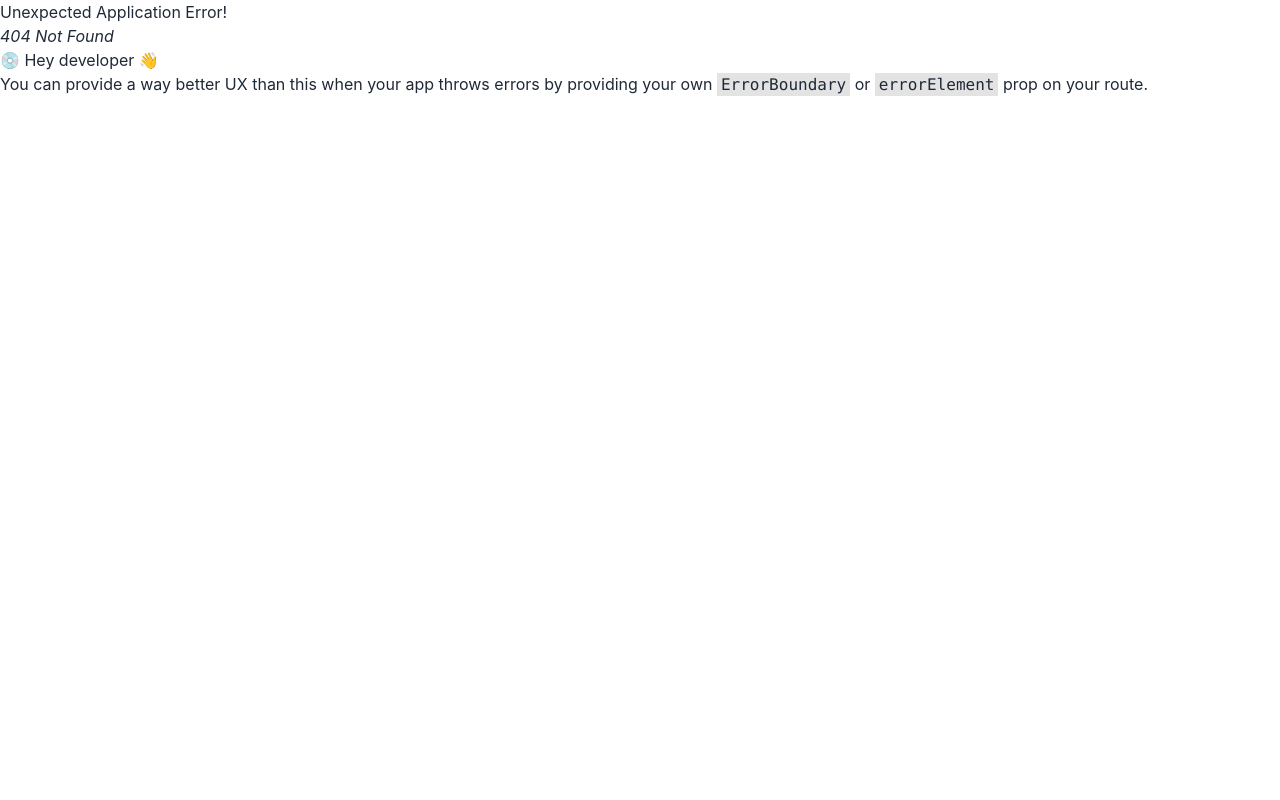
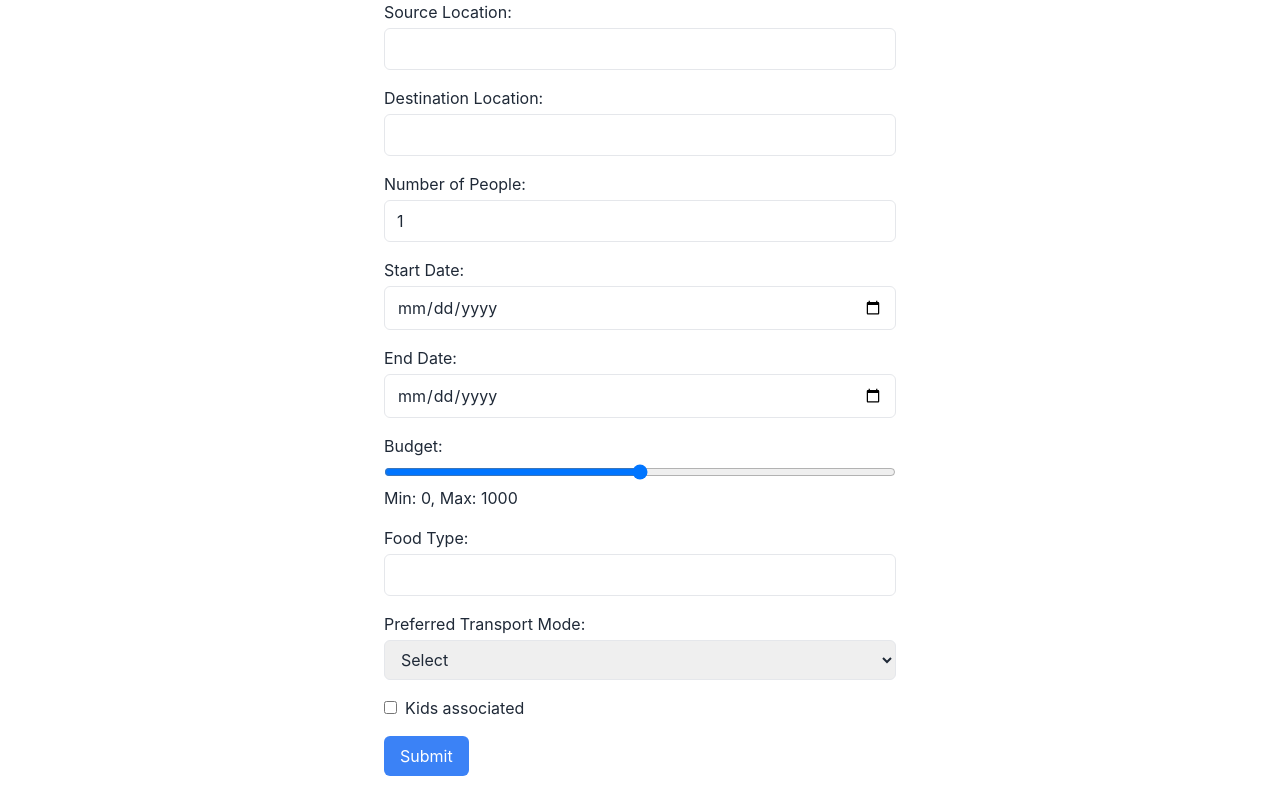
Before and after one commit to dipanshughime/Recursion5_SaiDuck, a React (Create React App) app in the folder client/: page /plannerform in a window 1280 px wide. Before the commit this address had no page. Built offline with nearby package versions, Linux system fonts and the light colour scheme.

Commit message:
created trip planner

```diff
--- a/client/package.json
+++ b/client/package.json
@@ -8,10 +8,13 @@
     "antd": "^5.14.1",
     "axios": "^1.6.7",
     "dayjs": "^1.11.10",
+    "dotenv": "^16.4.5",
     "events": "^3.3.0",
     "firebase": "^10.8.1",
     "react": "^18.2.0",
     "react-circular-progressbar": "^2.1.0",
+    "react-date-picker": "^10.6.0",
+    "react-datepicker": "^6.3.0",
     "react-dom": "^18.2.0",
     "react-hot-toast": "^2.4.1",
     "react-lottie": "^1.2.4",
--- a/client/src/App.js
+++ b/client/src/App.js
@@ -5,6 +5,7 @@ import { dark } from "@clerk/themes";
 import Login from "./pages/Login";
 import Onboarding from "./pages/OnBoarding";
 import Home from "./pages/Home";
+import TravelForm from "./pages/TravelForm";
 
 const router = createBrowserRouter([
   {
@@ -19,7 +20,10 @@ const router = createBrowserRouter([
     path: "/",
     element: <Home />,
   },
-
+  {
+    path: "/plannerform",
+    element: <TravelForm/>,
+  },
 
 
 ]);
--- a/client/src/pages/Home.jsx
+++ b/client/src/pages/Home.jsx
@@ -62,6 +62,13 @@ import {
                 <SignOutButton />
               </SignedIn>
             </button>
+
+            <button
+                  onClick={() => navigate("/plannerform")}
+                  className="btn btn-neutral"
+                >
+                  Plan  a trip
+                </button>
           </div>
         </div>
         <div className="mt-36 flex flex-col items-center">
--- /dev/null
+++ b/client/src/pages/ResponsePg.jsx
@@ -0,0 +1,14 @@
+import React from 'react'
+
+function ResponsePg({ generatedContent }) {
+  return (
+    <div className="max-w-lg mx-auto">
+    <h2>Generated Content:</h2>
+    <pre>
+        {generatedContent}
+    </pre>
+  </div>
+  )
+}
+
+export default ResponsePg
--- /dev/null
+++ b/client/src/pages/TravelForm.jsx
@@ -0,0 +1,237 @@
+import React, { useState } from 'react';
+import ResponsePg from './ResponsePg';
+
+function TravelForm() {
+  const [sourceLocation, setSourceLocation] = useState('');
+  const [destinationLocation, setDestinationLocation] = useState('');
+  const [numberOfPeople, setNumberOfPeople] = useState(1);
+  const [startDate, setStartDate] = useState('');
+  const [endDate, setEndDate] = useState('');
+  const [budget, setBudget] = useState([0, 1000]);
+  const [foodType, setFoodType] = useState('');
+  const [transportMode, setTransportMode] = useState('');
+  const [isKidsAssociated, setIsKidsAssociated] = useState(false);
+  const [generatedContent, setGeneratedContent] = useState('');
+  const handleSliderChange = (event) => {
+    setBudget(event.target.value);
+  };
+
+  const handleSubmit = async (event) => {
+    event.preventDefault();
+    try {
+      // Constructing the prompt string
+    //   `Given the following parameters: User plane a detail trip to: ${destinationLocation} from ${startDate} to ${endDate}, number of people: ${numberOfPeople}, mode of transport: ${transportMode}, The traveller has a budget of ₹${budget}, and is interested in ${foodType}. Is associated with kids: ${isKidsAssociated}. Generate a complete trip day wise in which each day has a number of activities.`;
+
+    const prompt = `
+    Given the following parameters: User
+    plane a detail trip to :  ${destinationLocation} from ${sourceLocation} starting from date ${startDate} and end date of trip ${endDate} ,number of people :${numberOfPeople},mode of transport :${transportMode}, i am having  budget  of ₹${budget} ,food type {foodType} , Is associated with kids: ${isKidsAssociated}
+    generate a complete trip day wise in which each day has number of activities also give the flight links also all the links required in format given below
+    The response shoulde be in a correct and perfect define  format with out any extra new line and spaces
+    the format of the response should be in  only
+    same as below example
+
+    Give the response with flight link in the below pattern only \n refers to next line  \n\n refers to skip the next line
+
+    flights info
+     Form:ngp airport \n
+      to:Dubai airport \n
+    return flights\n
+     From:dubai airport \n
+     to: nagpur airport \n\n
+
+    flight to cost: 10000    \n
+   flight  booking  links:   \n\n
+
+    Stay Hotels Option \n\n
+
+      Option 1:\n
+        Hotel name: MaxCity Hotel  \n
+        Price:5000/day    \n
+        Booking Link: \n\n
+
+      Option 2:\n
+        Hotel name:Burj Arab\n
+        Price: 100000/day   \n
+        Booking Link: \n\n
+
+    Trip Itineraries day wise: \n\n
+
+    Day 1:\n\n
+
+    Date:23/2/24    \n
+    Total cost for Day: 20000   \n
+    Food:\n
+      details for whole day : \n
+      Cost: 2000 rs   \n\n
+
+      Day 1:\n
+      Date: {date}\n
+     Activity 1:\n
+    Description best desert of dubai    \n
+      Start Time: {start time}\n
+      End Time: {end time}\n
+      Location: Desert Safari\n
+       Latitute :20.12\n
+      longitude:80.23\n
+      Cost/Person: 100 Rs\n\n
+
+      Activity 2:\n
+      Description best desert of dubai    \n
+      Start Time: {start time}\n
+      End Time: {end time}\n
+      Location: Skydive Dubai\n
+        Latitute :20.12\n
+      longitude:80.23\n
+      Cost/Person: 600 Rs\n\n
+
+      Total Day Cost for day1: 2800 Rs \n\n\n
+
+
+      Day 2:\n
+      Date: {date}\n
+      Activity 1:\n
+     Description best desert of dubai    \n
+      Start Time: {start time}\n
+      End Time: {end time}\n
+      Location: Dubai Mall\n
+       Latitute :20.12\n
+      longitude:80.23\n
+      Cost/Person: Free\n\n
+
+      Activity 2:\n
+     Description best desert of dubai    \n
+      Start Time: {start time}\n
+      End Time: {end time}\n
+      Location: Burj Khalifa\n
+       Latitute :20.12\n
+      longitude:80.23\n
+      Cost/Person: 1200 Rs\n\n
+
+      Total Day 2Cost: 2400 Rs\n\n\n
+
+      Total Budget of 2 days: 5200 Rs\n
+  `;
+
+
+
+      // Call getRequest function with the constructed prompt
+      const generatedContent = await getRequest(prompt);
+      console.log('Generated Content:', generatedContent);
+      setGeneratedContent(generatedContent);
+
+      // Reset form fields
+      setSourceLocation('');
+      setDestinationLocation('');
+      setNumberOfPeople(1);
+      setStartDate('');
+      setEndDate('');
+      setBudget([0, 1000]);
+      setFoodType('');
+      setTransportMode('');
+      setIsKidsAssociated(false);
+    } catch (error) {
+      console.error('Error:', error);
+    }
+  };
+
+  async function getRequest(prompt) {
+
+    const apiUrl = `https://generativelanguage.googleapis.com/v1beta/models/gemini-pro:generateContent?key=`;
+    const headers = {
+      'Content-Type': 'application/json'
+    };
+
+    try {
+      const query = {
+        contents: [
+          {
+            parts: [
+              { text: prompt }
+            ]
+          }
+        ]
+      };
+
+      const response = await fetch(apiUrl, {
+        method: 'POST',
+        headers: headers,
+        body: JSON.stringify(query)
+      });
+
+      if (response.ok) {
+        const result = await response.json();
+      const generatedContent = result.candidates[0].content.parts[0].text;
+        console.log(generatedContent);
+        return generatedContent; // Return the generated content as a string
+      } else {
+        throw new Error(`Error occurred: ${response.statusText}`);
+      }
+    } catch (error) {
+      throw new Error(`Error occurred: ${error.message}`);
+    }
+  }
+
+
+  return (
+<>
+    {generatedContent ? (
+      <ResponsePg generatedContent={generatedContent} />
+    ) : (
+    <form onSubmit={handleSubmit} className="max-w-lg mx-auto">
+      <div className="mb-4">
+        <label htmlFor="sourceLocation" className="block mb-1">Source Location:</label>
+        <input type="text" id="sourceLocation" value={sourceLocation} onChange={(e) => setSourceLocation(e.target.value)} className="w-full px-3 py-2 border rounded-md focus:outline-none focus:border-blue-500" />
+      </div>
+      <div className="mb-4">
+        <label htmlFor="destinationLocation" className="block mb-1">Destination Location:</label>
+        <input type="text" id="destinationLocation" value={destinationLocation} onChange={(e) => setDestinationLocation(e.target.value)} className="w-full px-3 py-2 border rounded-md focus:outline-none focus:border-blue-500" />
+      </div>
+      <div className="mb-4">
+        <label htmlFor="numberOfPeople" className="block mb-1">Number of People:</label>
+        <input type="number" id="numberOfPeople" value={numberOfPeople} onChange={(e) => setNumberOfPeople(parseInt(e.target.value))} className="w-full px-3 py-2 border rounded-md focus:outline-none focus:border-blue-500" />
+      </div>
+      <div className="mb-4">
+        <label htmlFor="startDate" className="block mb-1">Start Date:</label>
+        <input type="date" id="startDate" value={startDate} onChange={(e) => setStartDate(e.target.value)} className="w-full px-3 py-2 border rounded-md focus:outline-none focus:border-blue-500" />
+      </div>
+      <div className="mb-4">
+        <label htmlFor="endDate" className="block mb-1">End Date:</label>
+        <input type="date" id="endDate" value={endDate} onChange={(e) => setEndDate(e.target.value)} className="w-full px-3 py-2 border rounded-md focus:outline-none focus:border-blue-500" />
+      </div>
+      <div className="mb-4">
+        <label htmlFor="budget" className="block mb-1">Budget:</label>
+        <input type="range" id="budget" min={0} max={1000} value={budget} onChange={handleSliderChange} className="w-full" />
+        <span className="block">Min: {budget[0]}, Max: {budget[1]}</span>
+      </div>
+      <div className="mb-4">
+        <label htmlFor="foodType" className="block mb-1">Food Type:</label>
+        <input type="text" id="foodType" value={foodType} onChange={(e) => setFoodType(e.target.value)} className="w-full px-3 py-2 border rounded-md focus:outline-none focus:border-blue-500" />
+      </div>
+      <div className="mb-4">
+        <label htmlFor="transportMode" className="block mb-1">Preferred Transport Mode:</label>
+        <select id="transportMode" value={transportMode} onChange={(e) => setTransportMode(e.target.value)} className="w-full px-3 py-2 border rounded-md focus:outline-none focus:border-blue-500">
+          <option value="">Select</option>
+          <option value="bus">Bus</option>
+          <option value="train">Train</option>
+          <option value="flight">Flight</option>
+        </select>
+      </div>
+      <div className="mb-4">
+        <label htmlFor="isKidsAssociated" className="block mb-1">
+          <input type="checkbox" id="isKidsAssociated" checked={isKidsAssociated} onChange={(e) => setIsKidsAssociated(e.target.checked)} className="mr-2" />
+          Kids associated
+        </label>
+      </div>
+      <button type="submit" className="bg-blue-500 text-white px-4 py-2 rounded-md hover:bg-blue-600 focus:outline-none focus:bg-blue-600">Submit</button>
+
+      <div>
+
+      </div>
+    </form>
+
+    )}
+    </>
+  );
+}
+
+export default TravelForm;
```
Also changed, not shown: client/src/api/planner_res.js (added), 2 other files (tests, documents, lock files or other folders).
